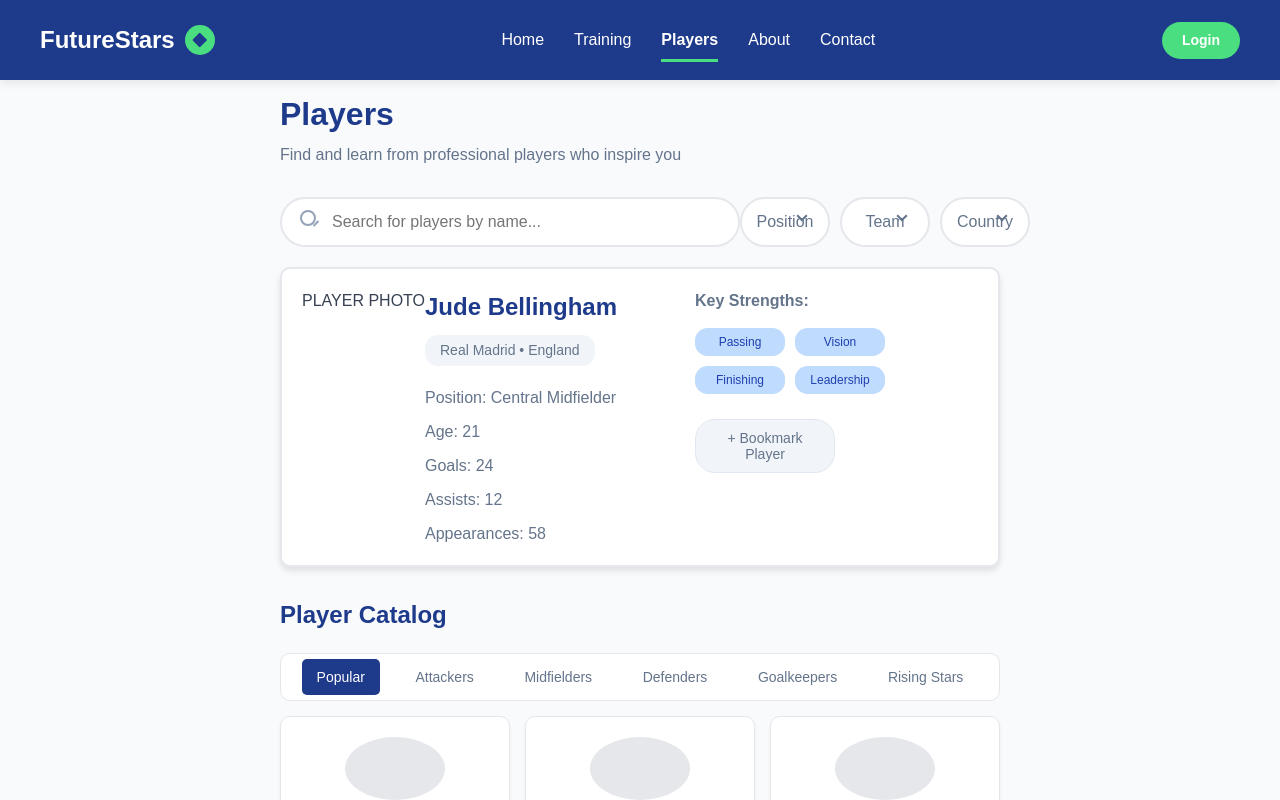
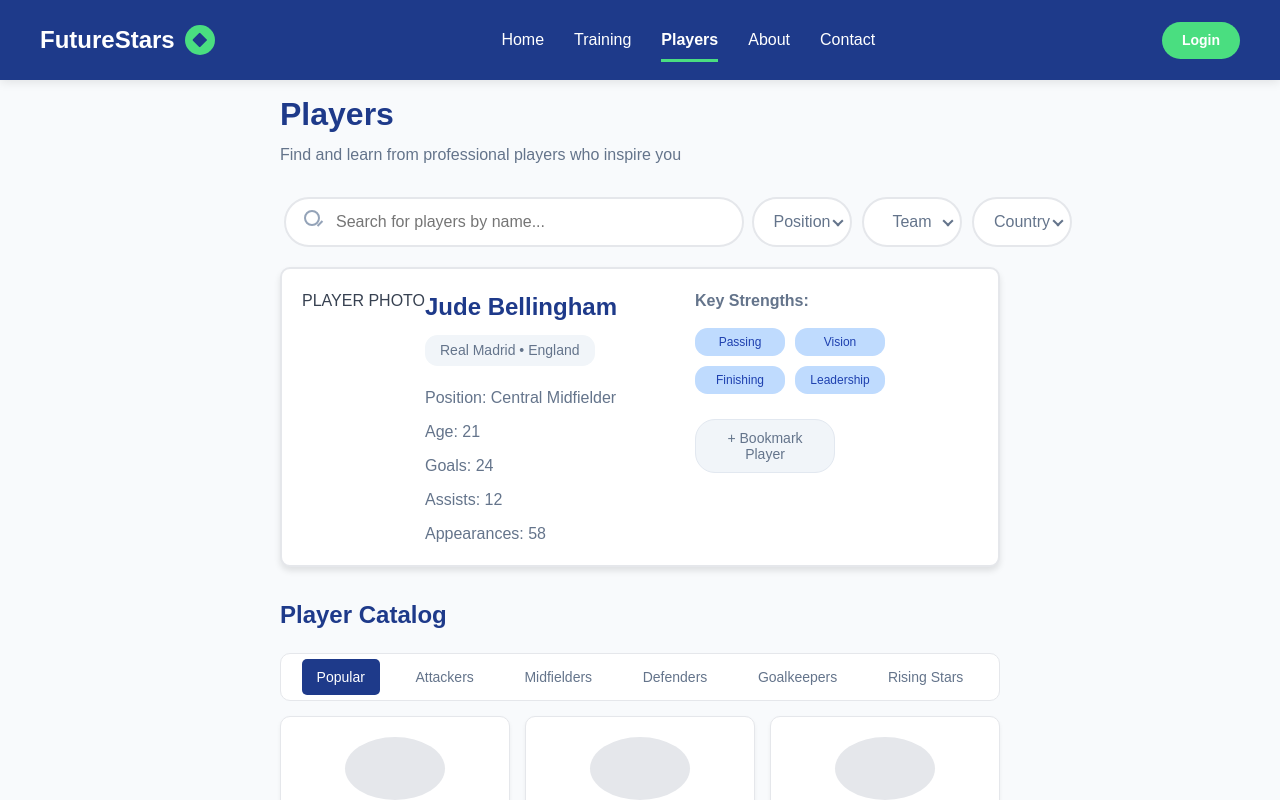
Before and after one commit to tonytone11/BankofAmerica_Capstone, a React (Vite) app: page /players in a window 1280 px wide. Shown: the top 800 px of the page. Built offline with nearby package versions, Linux system fonts and the light colour scheme.

Commit message:
Refactor: style the filter dropdown and adjust spacing

```diff
--- a/src/styles/Player.css
+++ b/src/styles/Player.css
@@ -77,8 +77,13 @@
     transform: rotate(45deg);
   }
 
+  .search-container{
+    margin: 0 0.25rem;
+  }
+
   .filters {
     display: flex;
+    margin: 0 0.25rem;
     gap: 10px;
   }
 
@@ -86,7 +91,7 @@
     display: flex;
     align-items: center;
     justify-content: center;
-    width: 90px;
+    width: 100px;
     height: 50px;
     border: 2px solid #e5e7eb;
     border-radius: 25px;
@@ -103,9 +108,8 @@
 
   .dropdown-arrow {
     position: absolute;
-    right: 20px;
-    width: 10px;
-    height: 10px;
+    right: 15px;
+    margin: 0 .05rem;
   }
 
   .dropdown-arrow::before,
```
